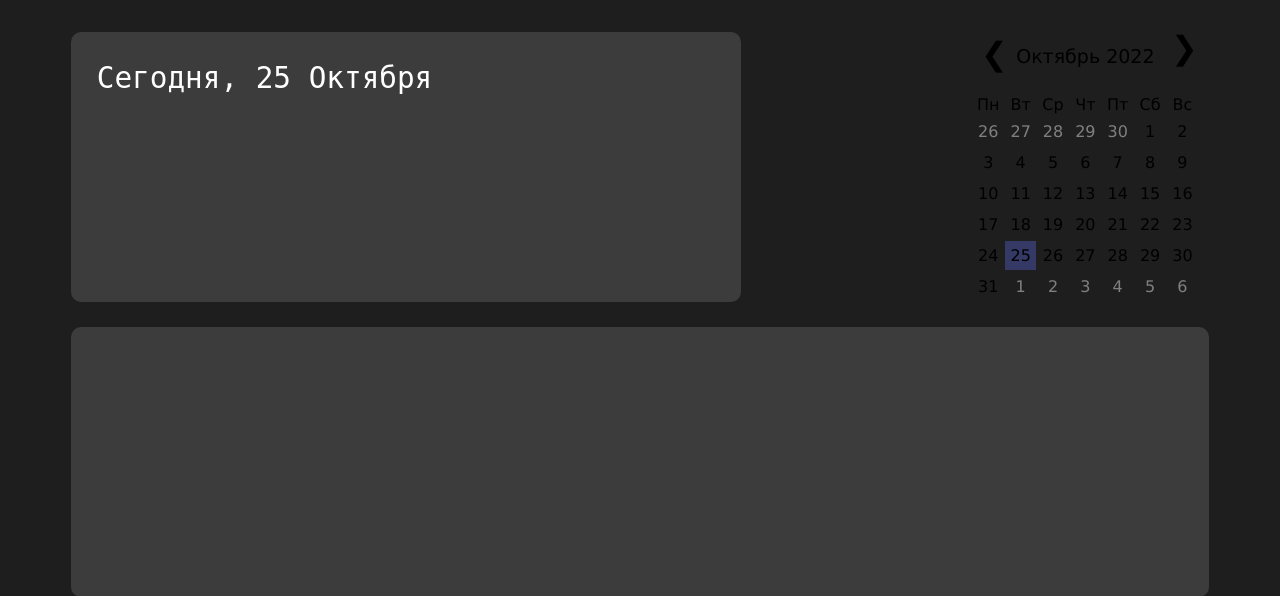
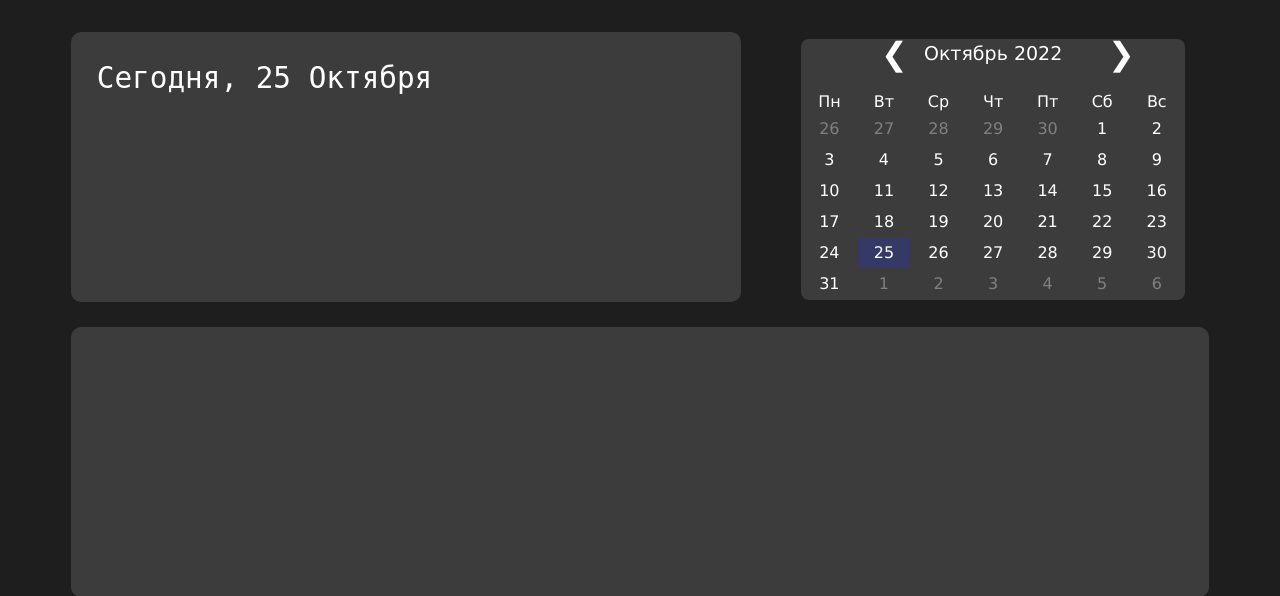
Before and after one commit to Ki4EH/cyberHackers_hakaton, a Flask app: page /homepage in a window 1280 px wide. Shown: the part 76-672 px from the top of the page. Run offline with Flask 3, Linux system fonts and the light colour scheme.

Commit message:
style calendare change

```diff
--- a/static/css/style.css
+++ b/static/css/style.css
@@ -102,7 +102,7 @@ body {font-family: Verdana, sans-serif;}
 
 
 .calendar-wrapper {
-    display: inline-block;
+    display: inline-flex;
     position: absolute;
     margin-top: 95px;
     margin-left: 240px;
@@ -115,9 +115,35 @@ body {font-family: Verdana, sans-serif;}
     -webkit-user-select: none;
     user-select: none;
 }
+table {
+    margin-top: -3px;
+    margin-left: -170px;
+    border-radius: 8px;
+    width: 150%;
+    height: 150%;
+    background-color: #3C3C3C;
+    display: table;
+    border-collapse: separate;
+    box-sizing: border-box;
+    text-indent: initial;
+    white-space: normal;
+    line-height: normal;
+    font-weight: normal;
+    font-size: medium;
+    font-style: normal;
+    color: -internal-quirk-inherit;
+    text-align: center;
+    border-spacing: 2px;
+    border-color: grey;
+    font-variant: normal;
+}
 #btnNext {
-    margin-left: 190px;
-    margin-top: -76px;
+    margin-left: 200px;
+    color: #FFFFFF;
+}
+#btnPrev {
+    margin-left: -100px;
+    color: #FFFFFF;
 }
 #divCal {
     display: inline-flex;
@@ -156,3 +182,6 @@ body {font-family: Verdana, sans-serif;}
 .days {
     text-align: center;
 }
+td {
+    color: #FFFFFF;
+}
```
